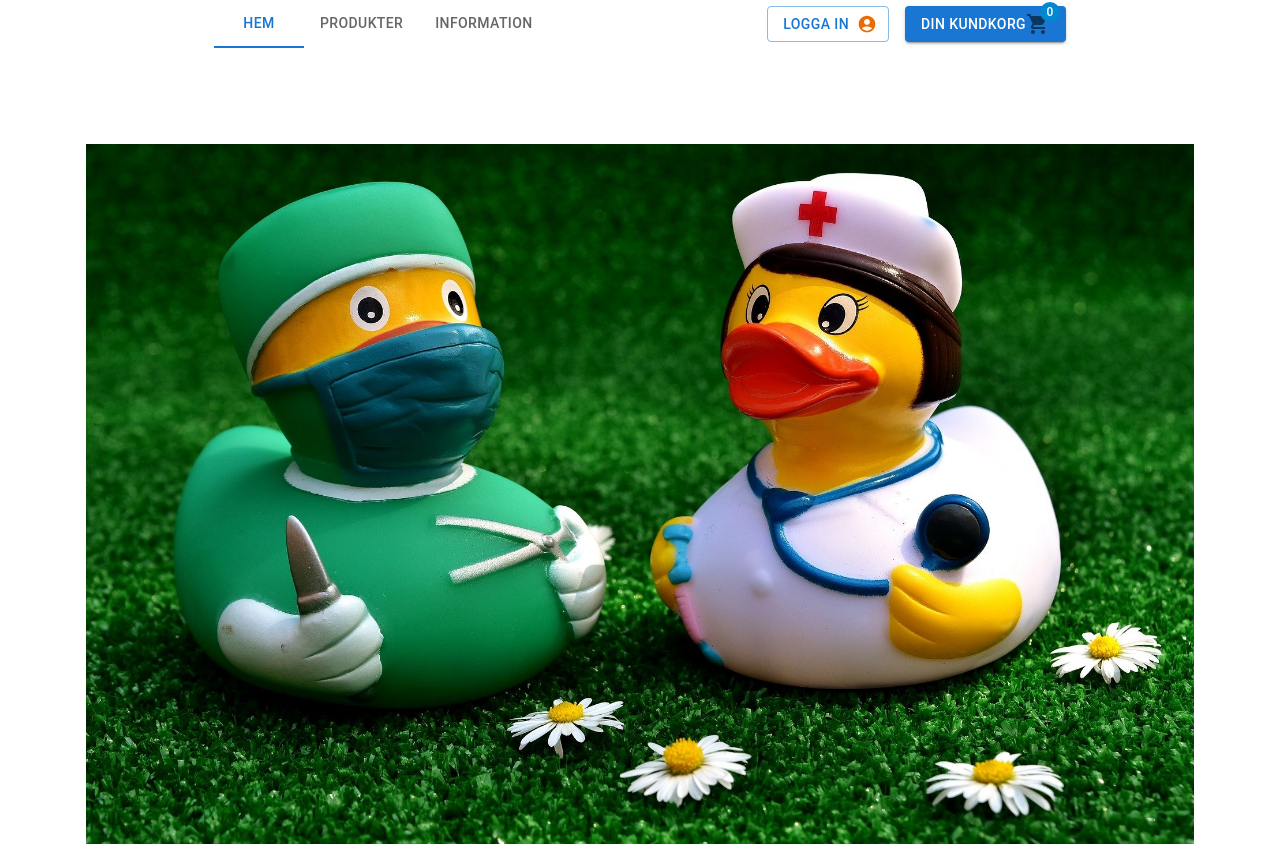
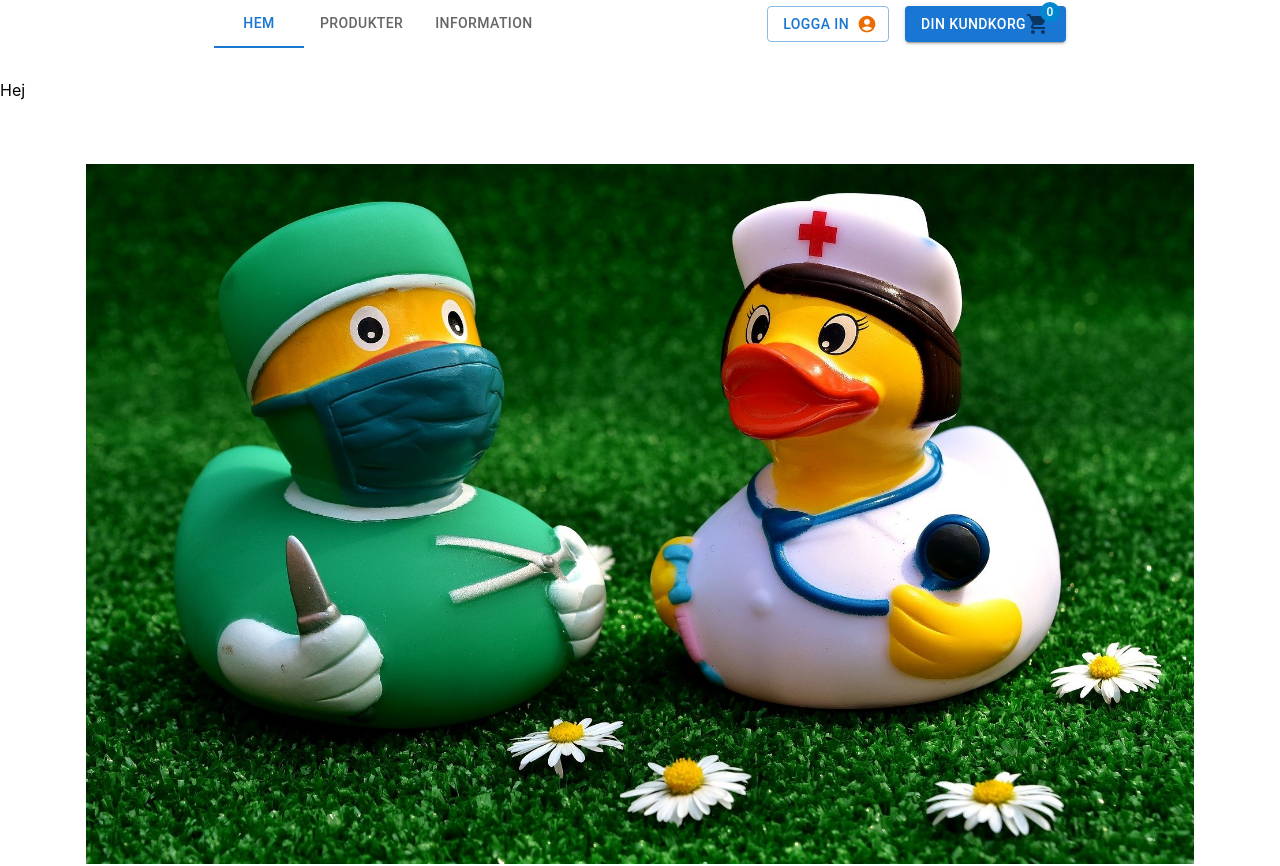
Before and after one commit to OliviaIsberg/ducky, a React (Create React App) app: page / in a window 1280 px wide. Shown: the top 866 px of the page. Built offline with nearby package versions, Linux system fonts and the light colour scheme.

Commit message:
Created StartPageDesription

```diff
--- /dev/null
+++ b/src/components/StartPageDescription.tsx
@@ -0,0 +1,5 @@
+function StartPageDesription() {
+  return <div>Hej</div>;
+}
+
+export default StartPageDesription;
--- a/src/pages/StartPage.tsx
+++ b/src/pages/StartPage.tsx
@@ -1,9 +1,11 @@
-import ShowCarousel from "../components/Carousel";
-import CategoriesCard from "../components/Cards/CategoriesCard";
+import ShowCarousel from '../components/Carousel';
+import CategoriesCard from '../components/Cards/CategoriesCard';
+import StartPageDesription from '../components/StartPageDescription';
 
 function StartPage() {
   return (
     <div>
+      <StartPageDesription />
       <ShowCarousel />
       <CategoriesCard />
     </div>
```
